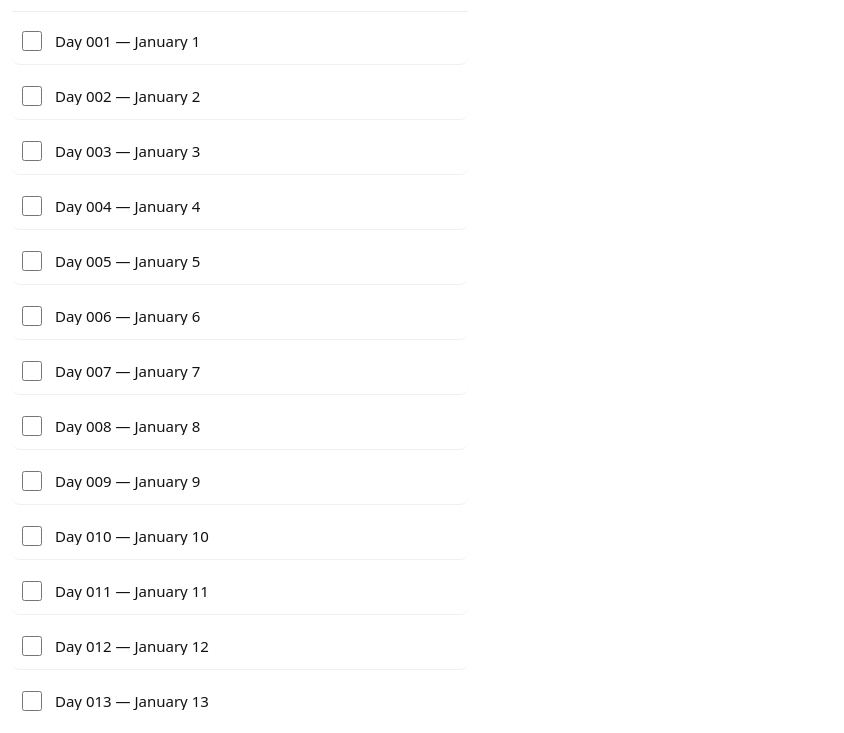
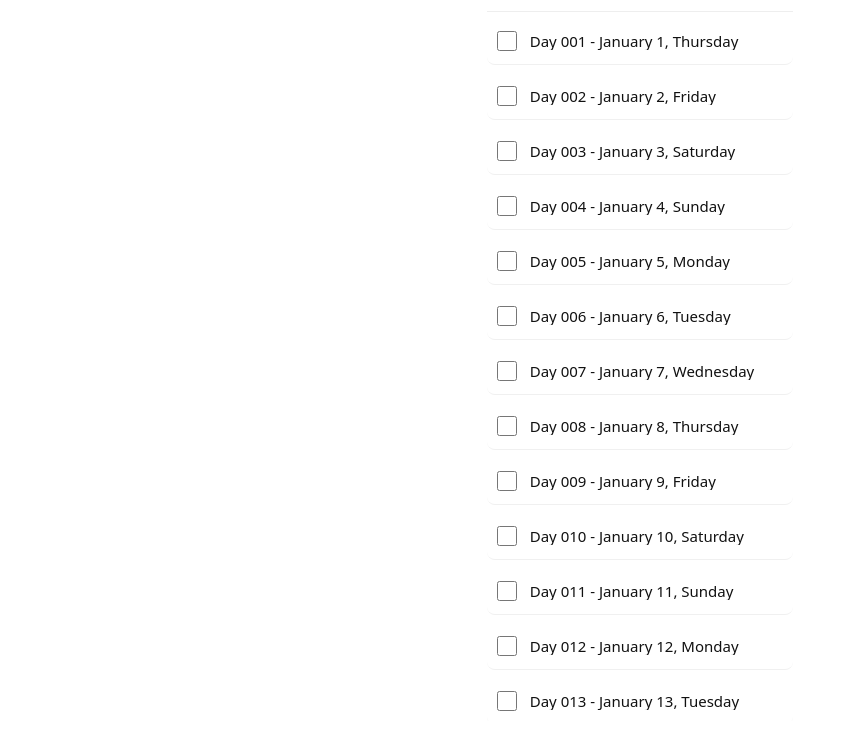
Before and after one commit to phouldridge/biy-tracker, a plain HTML site: page index.html in a window 1280 px wide. Shown: the part 67-800 px from the top of the page, without its empty margins (0-844 px from the left). Drawn offline with Linux system fonts and the light colour scheme.

Commit message:
just some look and feel changes

```diff
--- a/index.html
+++ b/index.html
@@ -23,7 +23,7 @@
       </div>
     </div>
   </header>
-  <small>Tap a day to play the audio and check it. Tap again to uncheck.</small>
+  <small>Tap to play audio. Tap again to uncheck.</small>
 
   <div id="days" class="list" aria-live="polite"></div>
       <!-- Audio player (appears when playback starts) -->
--- a/script.js
+++ b/script.js
@@ -45,7 +45,14 @@
   function mkLabelForDay(n){
     const d = new Date(year,0,1);
     d.setDate(n);
-    return d.toLocaleDateString(undefined,{month:'long',day:'numeric'});
+
+    const optionsDate = { month: 'long', day: 'numeric' };
+    const optionsDay = { weekday: 'long' };
+
+    const monthDayString = d.toLocaleDateString('en-US', optionsDate);
+    const dayOfWeekString = d.toLocaleDateString('en-US', optionsDay);
+
+    return `${monthDayString}, ${dayOfWeekString}`;
   }
 
   function build() {
@@ -64,7 +71,7 @@
 
       const label = document.createElement('label');
       label.htmlFor = id;
-      label.textContent = `Day ${idx} — ${mkLabelForDay(i)}`;
+      label.textContent = `Day ${idx} - ${mkLabelForDay(i)}`;
 
       wrapper.appendChild(input);
       wrapper.appendChild(label);
--- a/styles.css
+++ b/styles.css
@@ -11,7 +11,7 @@ html,body {
 }
 
 .main {
-  align-self: center;
+  justify-self: center;
   max-width:480px;
   box-sizing: border-box;
   display: flex;
```
